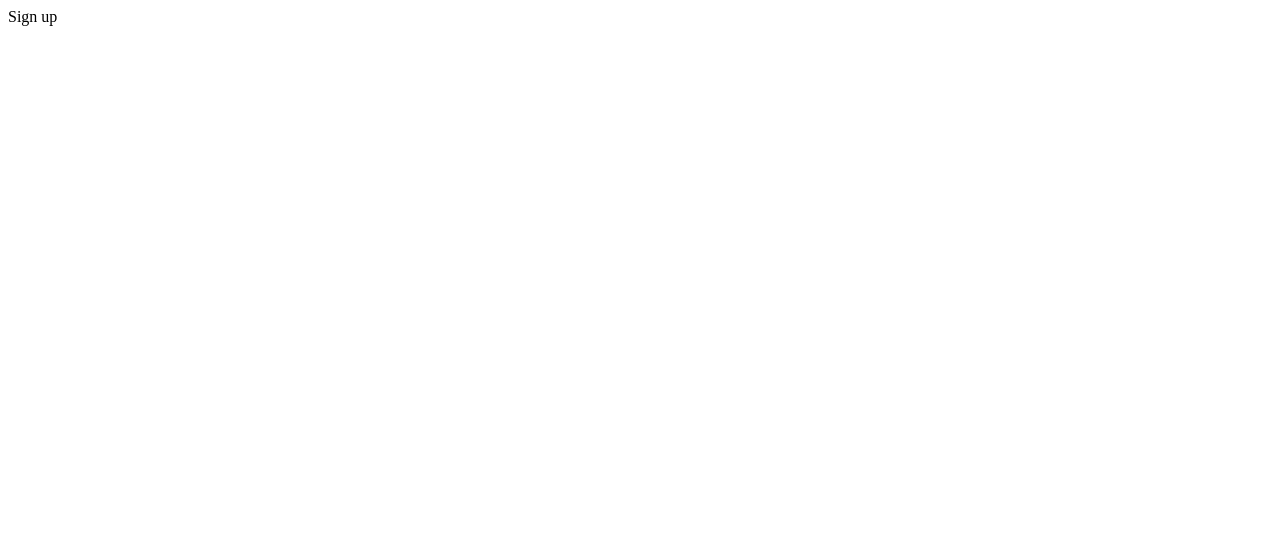
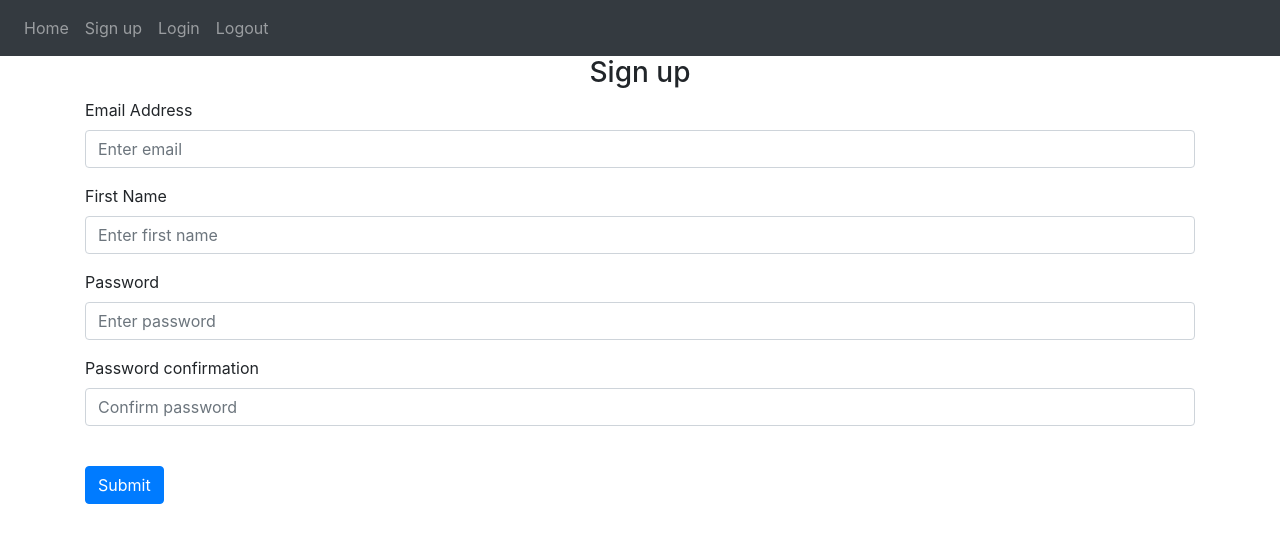
Before and after one commit to djibh/pytoys, a Flask app: page /signup in a window 1280 px wide. Before the commit the part shown is almost empty. Shown: the top 543 px of the page. Run offline with Flask 2, Linux system fonts and the light colour scheme; some libraries are stand-ins or nearby versions.

Commit message:
basic form for signup view

```diff
--- a/website/auth.py
+++ b/website/auth.py
@@ -1,10 +1,10 @@
-from flask import Blueprint
+from flask import Blueprint, render_template
 
 auth = Blueprint('auth', __name__)
 
 @auth.route('/login')
 def login():
-    return "<p>Login</p>"
+    return render_template("login.html", text="Testing variable accessible within template")
 
 @auth.route('/logout')
 def logout():
@@ -12,4 +12,4 @@ def logout():
 
 @auth.route('/signup')
 def sign_up():
-    return "<p>Sign up</p>"
+    return render_template("sign_up.html")
--- a/website/templates/base.html
+++ b/website/templates/base.html
@@ -20,7 +20,7 @@
 
     <body>
         <nav class="navbar navbar-expand-lg navbar-dark bg-dark">
-            <button class="navbar-toggle" type="button" data-toggle="collapse" data-target="#navbar">
+            <button class="navbar-toggler" type="button" data-toggle="collapse" data-target="#navbar">
                 <span class="navbar-toggler-icon"></span>
             </button>
             <div class="collapse navbar-collapse" id="navbar">
@@ -32,6 +32,11 @@
                 </div>
             </div>
         </nav>
+
+        <div class="container">
+            {% block content %}
+            {% endblock%}
+        </div>
 
         <!-- Bootstrap related scripts-->
         <script
--- a/website/templates/home.html
+++ b/website/templates/home.html
@@ -1,2 +1,3 @@
 {% extends "base.html" %}
-{% block title %}Changed test{% endblock%}
+{% block title %}Home{% endblock%}
+{% block content %}<h1>This is the home page</h1>{% endblock%}
--- /dev/null
+++ b/website/templates/login.html
@@ -0,0 +1,6 @@
+{% extends "base.html" %}
+{% block title %}Login{% endblock%}
+
+{% block content %}<h1>This is the login page</h1>
+{{ text }}
+{% endblock%}
--- /dev/null
+++ b/website/templates/sign_up.html
@@ -0,0 +1,27 @@
+{% extends "base.html" %}
+{% block title %}Sign up{% endblock%}
+{% block content %}
+
+<form method="POST">
+    <h3 align="center">Sign up</h3>
+    <div class="form-group">
+        <label for="email">Email Address</label>
+        <input type="email" class="form-control" id="email" name="email" placeholder="Enter email"/>
+    </div>
+    <div class="form-group">
+        <label for="firstName">First Name</label>
+        <input type="text" class="form-control" id="firstName" name="firstName" placeholder="Enter first name"/>
+    </div>
+    <div class="form-group">
+        <label for="password1">Password</label>
+        <input type="password" class="form-control" id="password1" name="password1" placeholder="Enter password"/>
+    </div>
+    <div class="form-group">
+        <label for="password2">Password confirmation</label>
+        <input type="password" class="form-control" id="password2" name="password2" placeholder="Confirm password"/>
+    </div>
+    <br />
+    <button type="submit" class="btn btn-primary">Submit</button>
+</form>
+
+{% endblock%}
```
